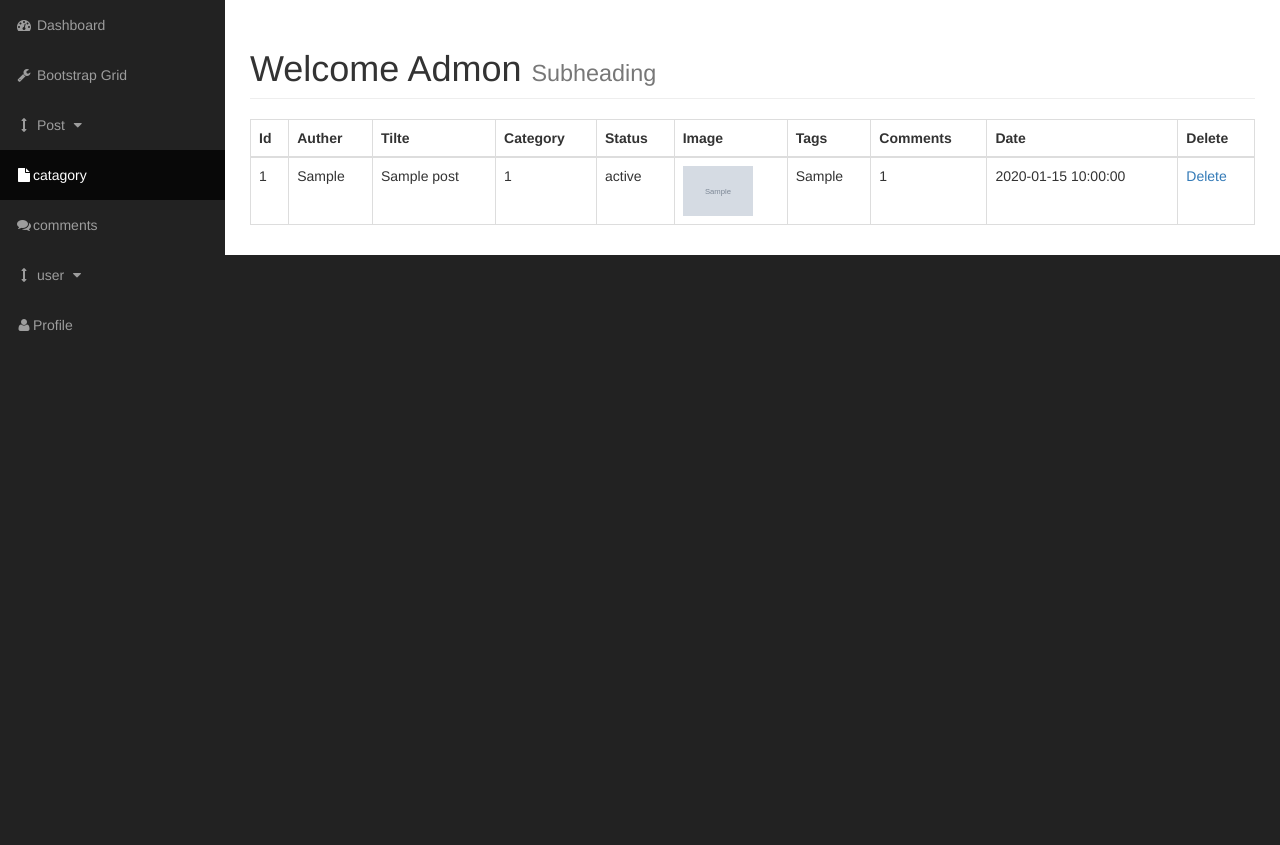
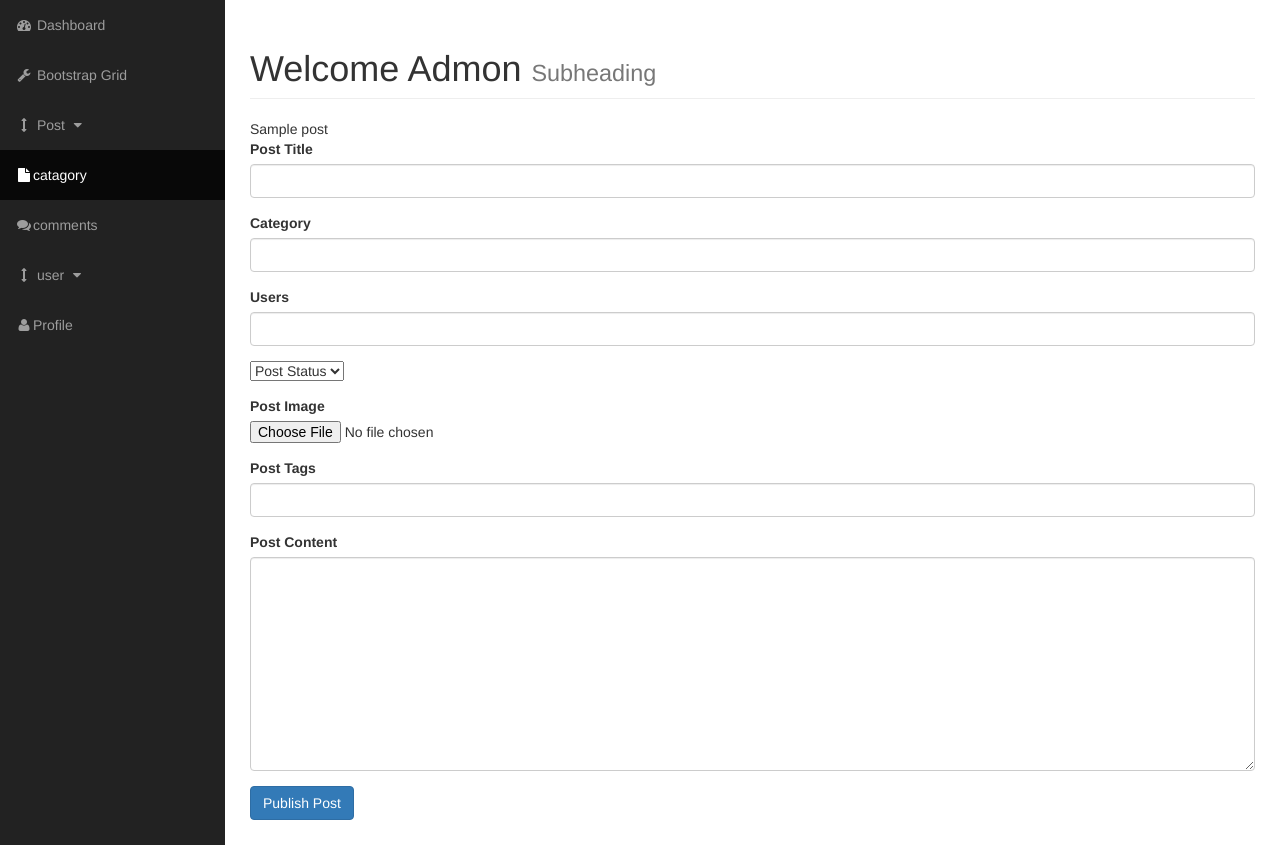
Before and after one commit to sandeep9927/cms_project, a PHP site: page /admin/post.php?source=edit_post&post_id=1 in a window 1280 px wide. Shown: the part 51-896 px from the top of the page. Before the commit the page ends 382 px from the top, so only its background shows below. Run offline with PHP 8.4, Linux system fonts and the light colour scheme; tables that the repository leaves empty or names only in its code hold one stand-in row (values such as "Sample post"); grey boxes marked "Sample" are stand-in pictures.

Commit message:
new code

```diff
--- /dev/null
+++ b/admin/includes/edit_post.php
@@ -0,0 +1,81 @@
+
+<?php
+if(isset($_GET['post_id'])){
+
+    $the_post_id = $_GET['post_id'];
+
+    $query = "SELECT * FROM `posts`";
+    $post_data = mysqli_query($connection,$query);
+    while($row = mysqli_fetch_assoc($post_data)){
+    $post_id = $row['post_id'];
+    $post_auther = $row['post_auther'];
+    $post_title = $row['post_title'];
+    echo $post_title;
+    $post_cat_id = $row['post_cat_id'];
+    $post_status = $row['post_status'];
+    $post_image = $row['post_image'];
+    $post_tag = $row['post_tag'];
+    $post_commencts_count = $row['post_commencts_count'];
+    $post_date = $row['post_date'];
+
+}
+}
+
+
+ ?>
+
+<form action="" method="post" enctype="multipart/form-data">
+
+
+     <div class="form-group">
+        <label for="title">Post Title</label>
+         <input type="text" class="form-control" name="title" <?php  echo $post_title;?>>
+     </div>
+
+        <div class="form-group">
+      <label for="category">Category</label>
+      <input type="text" class="form-control" name="post_category">
+      <!-- <select name="post_category" id=""> -->
+
+      </select>
+
+     </div>
+      <div class="form-group">
+      <label for="users">Users</label>
+      <input   <?php  echo $post_auther;?> type="text" class="form-control" name="post_user">
+      <!-- <select name="post_user" id=""> -->
+
+
+      </select>
+
+     </div>
+
+      <div class="form-group">
+        <select name="post_status" id="">
+            <option value="draft">Post Status</option>
+            <option value="published">Published</option>
+            <option value="draft">Draft</option>
+        </select>
+     </div>
+
+   <div class="form-group">
+        <label for="post_image">Post Image</label>
+         <input type="file"  name="image">
+     </div>
+
+     <div class="form-group">
+        <label for="post_tags">Post Tags</label>
+         <input type="text" class="form-control" name="post_tags">
+     </div>
+
+     <div class="form-group">
+        <label for="post_content">Post Content</label>
+        <textarea class="form-control "name="post_content" id="" cols="30" rows="10">
+        </textarea>
+     </div>
+      <div class="form-group">
+         <input class="btn btn-primary" type="submit" name="create_post" value="Publish Post">
+     </div>
+
+
+</form>
--- a/admin/includes/view_all_post.php
+++ b/admin/includes/view_all_post.php
@@ -11,6 +11,7 @@
                                     <th>Comments</th>
                                     <th>Date</th>
                                     <th>Delete</th>
+                                    <th>Edit</th>
 
                                 </tr>
                             </thead >
@@ -40,6 +41,7 @@
                                     echo "<td>$post_tag</td>";
                                     echo "<td>$post_commencts_count</td>";
                                     echo "<td>$post_date</td>";
+                                    echo "<td><a href='post.php?source=edit_post&post_id={$post_id}'>Edit</a></td>";
                                     echo "<td><a href='post.php?delete={$post_id}'>Delete</a></td>";
                                     echo "</tr>";
 
--- a/admin/post.php
+++ b/admin/post.php
@@ -26,8 +26,8 @@
                            case 'add_post';
                             include('includes/add_post.php');
                             break;
-                            case '2';
-                            echo "nice";
+                            case 'edit_post';
+                            include('includes/edit_post.php');;
                         break;
                         default:
                         include('includes/view_all_post.php');
```
